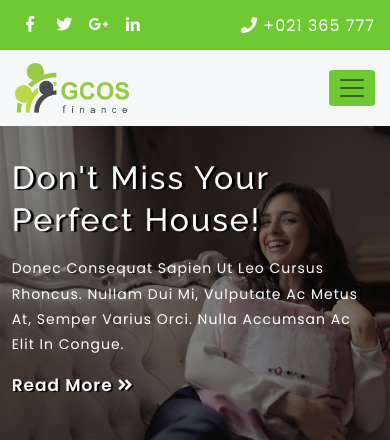
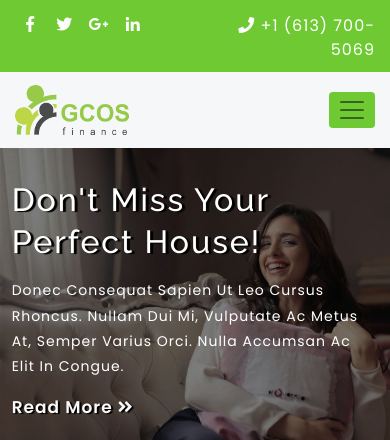
Before and after one commit to Francis-Ebere-Emeafu/gcosfinance, a Django app: page /contact/ in a window 390 px wide. Shown: the top 440 px of the page. Run offline with Django 3.2, Linux system fonts and the light colour scheme; some libraries are stand-ins or nearby versions.

Commit message:
home phone contact

```diff
--- a/templates/header.html
+++ b/templates/header.html
@@ -1,6 +1,4 @@
 {% load static %}
-
-
 	<!-- header -->
 	<header>
         <div class="top">
@@ -16,7 +14,11 @@
                         </div>
                         <div class="col-sm-6 top-left">
                             <ul>
-                                <li><i class="fas fa-phone"></i> +021 365 777</li>
+                                <li>
+																	<a href="https://api.whatsapp.com/send?phone=+16137005069&text=Hello%20GCOS%20Finance.%20Please%20tell%20me%20about%20your%20services." style="text-decoration: none; color:white;">
+																		<i class="fas fa-phone"></i> +1 (613) 700-5069
+																	</a>
+																</li>
                             </ul>
                         </div>
                     </div>
@@ -38,7 +40,7 @@
                     <div class="collapse navbar-collapse" id="navbarSupportedContent">
                         <ul class="navbar-nav text-center  ml-lg-auto">
                             <li class="nav-item active  mr-3">
-                                <a class="nav-link" href="">Home
+                                <a class="nav-link" href="{% url 'home' %}">Home
                                     <span class="sr-only">(current)</span>
                                 </a>
                             </li>
```
